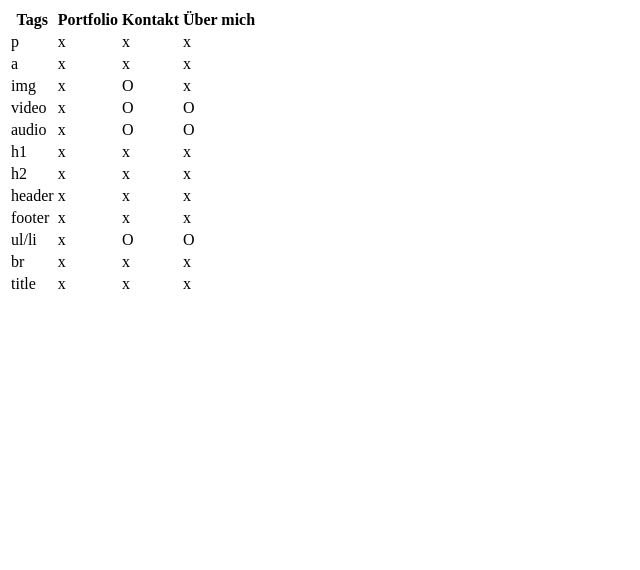
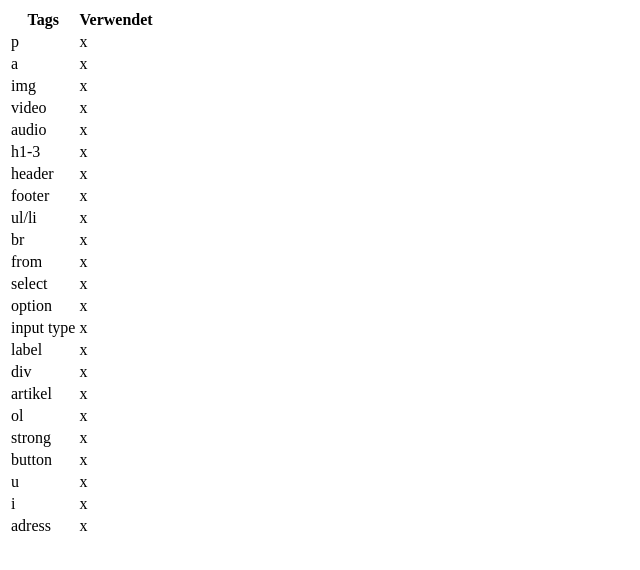
Before and after one commit to eichwald1997/GIS-SoSe-2020, a plain HTML site: page L02/tags.html in a window 1280 px wide. Shown: the whole page, without its empty margins (0-640 px from the left). Drawn offline with Linux system fonts and the light colour scheme.

Commit message:
final L02

```diff
--- a/L02/tags.html
+++ b/L02/tags.html
@@ -10,83 +10,100 @@
         <table>
             <tr>
               <th>Tags</th>
-              <th>Portfolio</th>
-              <th>Kontakt</th>
-              <th>Über mich</th>
+              <th>Verwendet</th>
             </tr>
             <tr>
                 <td>p</td>
-                <td>x</td>
-                <td>x</td>
                 <td>x</td>
             </tr>
             <tr>
                 <td>a</td>
                 <td>x</td>
-                <td>x</td>
-                <td>x</td>
             </tr>
             <tr>
                 <td>img</td>
-                <td>x</td>
-                <td>O</td>
                 <td>x</td>
             </tr>
             <tr>
                 <td>video</td>
                 <td>x</td>
-                <td>O</td>
-                <td>O</td>
             </tr>
             <tr>
                 <td>audio</td>
                 <td>x</td>
-                <td>O</td>
-                <td>O</td>
             </tr>
             <tr>
-                <td>h1</td>
-                <td>x</td>
-                <td>x</td>
-                <td>x</td>
-            </tr>
-            <tr>
-                <td>h2</td>
-                <td>x</td>
-                <td>x</td>
+                <td>h1-3</td>
                 <td>x</td>
             </tr>
             <tr>
                 <td>header</td>
                 <td>x</td>
-                <td>x</td>
-                <td>x</td>
             </tr>
             <tr>
                 <td>footer</td>
-                <td>x</td>
-                <td>x</td>
                 <td>x</td>
             </tr>
             <tr>
                 <td>ul/li</td>
                 <td>x</td>
-                <td>O</td>
-                <td>O</td>
             </tr>
             <tr>
                 <td>br</td>
                 <td>x</td>
-                <td>x</td>
+            </tr>
+            <tr>
+                <td>from</td>
                 <td>x</td>
             </tr>
             <tr>
-                <td>title</td>
-                <td>x</td>
-                <td>x</td>
+                <td>select</td>
                 <td>x</td>
             </tr>
-
+            <tr>
+                <td>option</td>
+                <td>x</td>
+            </tr>
+            <tr>
+                <td>input type</td>
+                <td>x</td>
+            </tr>
+            <tr>
+                <td>label</td>
+                <td>x</td>
+            </tr>
+            <tr>
+                <td>div</td>
+                <td>x</td>
+            </tr>
+            <tr>
+                <td>artikel</td>
+                <td>x</td>
+            </tr>
+            <tr>
+                <td>ol</td>
+                <td>x</td>
+            </tr>
+            <tr>
+                <td>strong</td>
+                <td>x</td>
+            </tr>
+            <tr>
+                <td>button</td>
+                <td>x</td>
+            </tr>
+            <tr>
+                <td>u</td>
+                <td>x</td>
+            </tr>
+            <tr>
+                <td>i</td>
+                <td>x</td>
+            </tr>
+            <tr>
+                <td>adress</td>
+                <td>x</td>
+            </tr>
 
           </table>
 
```
Also changed, not shown: L02/kontakt.html (+19 -5 lines), L02/portfolio.html (+38 -9 lines), L02/übermich.html (+43 -4 lines), L02/EmailMe.gif (added).
